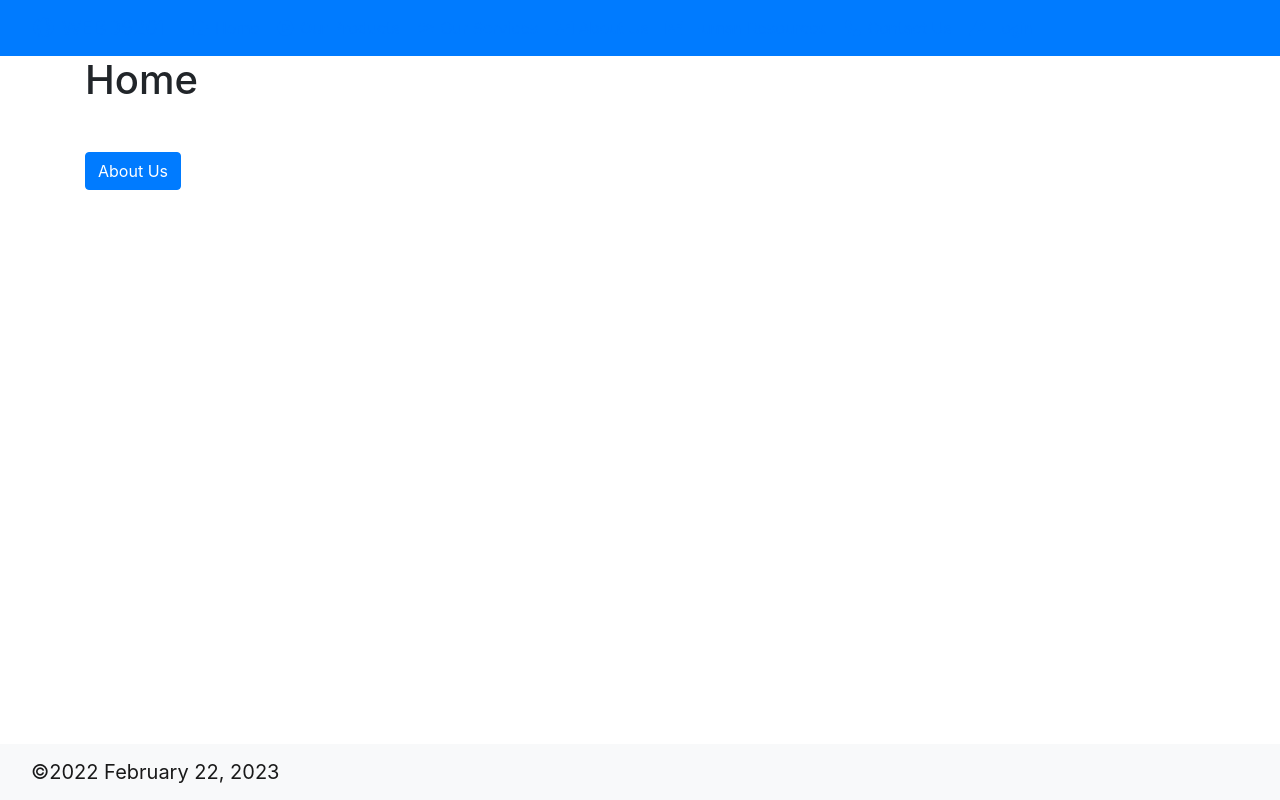
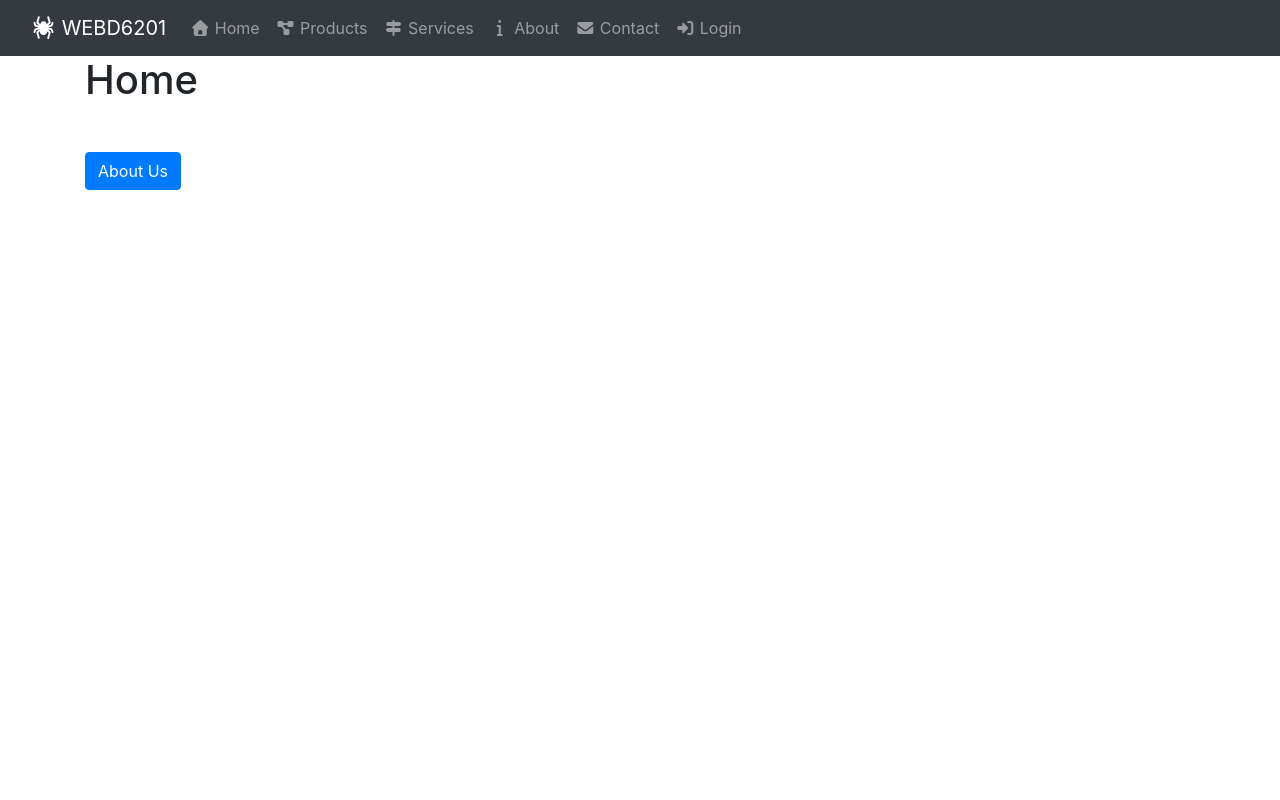
Before and after one commit to Americanprogrammer108/Americanprogrammer108.github.io, a plain HTML site: page index.html in a window 1280 px wide. Drawn offline with nearby package versions, Linux system fonts and the light colour scheme.

Commit message:
Add files via upload

```diff
--- a/Views/components/header.html
+++ b/Views/components/header.html
@@ -1,49 +1,32 @@
-<nav class="navbar navbar-expand-lg bg-body-primary navbar-primary bg-primary">
+<nav class="navbar navbar-expand-lg navbar-dark bg-dark">
     <div class="container-fluid">
-    <a class="navbar-brand" href="../../index.html" data="products"> <i class="fa-solid fa-globe"></i> WEBD6201</a>
+      <a class="navbar-brand" data="/"><i class="fas fa-spider"></i> WEBD6201</a>
       <button class="navbar-toggler" type="button" data-bs-toggle="collapse" data-bs-target="#navbarSupportedContent" aria-controls="navbarSupportedContent" aria-expanded="false" aria-label="Toggle navigation">
         <span class="navbar-toggler-icon"></span>
       </button>
       <div class="collapse navbar-collapse" id="navbarSupportedContent">
         <ul class="navbar-nav ms-auto mb-2 mb-lg-0">
-
-
-        <li class="nav-item">
-          <a class="nav-link" href="../../index.html" data="home">  <i class="fa-sharp fa-solid fa-house"></i> Home</a>
+          <li class="nav-item" id="home">
+            <a class="nav-link" data="home"><i class="fas fa-home"></i> Home</a>
           </li>
-
-        <li class="nav-item">
-          <a class="nav-link" href="./../../Views/content/products.html" data="products">  <i class="fa-brands fa-product-hunt"></i> Our Products</a>
+          <li class="nav-item" id="products">
+            <a class="nav-link" data="products"><i class="fas fa-project-diagram"></i> Products</a>
           </li>
-
-        <li class="nav-item">
-          <a class="nav-link" href="./../../Views/content/services.html" data="services"><i class="fa-brands fa-usps"></i> Our Services</a>
+          <li class="nav-item" id="services">
+            <a class="nav-link" data="services"><i class="fas fa-map-signs"></i> Services</a>
           </li>
-
-        <li class="nav-item">
-          <a class="nav-link" href="./../../Views/content/about.html" data="about"> <i class="fa-sharp fa-solid fa-address-card"></i> About Us</a>
+          <li class="nav-item" id="about">
+            <a class="nav-link" data="about"><i class="fas fa-info"></i> About</a>
           </li>
-
-        <li class="nav-item">
-          <a class="nav-link" href="#"> <i class="fa-sharp fa-solid fa-address-card"></i> Human Resources</a>
-        </li>
-
-        <li class="nav-item">
-          <a class="nav-link" href="./../../Views/content/contact.html" data="contact">  <i class="fa-solid fa-phone"></i> Contact Us</a>
+          <li class="nav-item" id="contact">
+            <a class="nav-link" data="contact"><i class="fas fa-envelope"></i> Contact</a>
           </li>
 
 
-        <li id="Login" class="nav-item">
-          <a class="nav-link" href="./../../Views/content/login.html" data="login">  <i class="fa-solid fa-key"></i> Login</a>
+          <li class="nav-item" id="login">
+            <a class="nav-link" data="login"><i class="fas fa-sign-in-alt"></i> Login</a>
           </li>
         </ul>
-
       </div>
     </div>
   </nav>
-
-<nav class="navbar fixed-bottom navbar-light bg-light">
-  <div class="container-fluid">
-    <a class="navbar-brand" >&copy2022 February 22, 2023</a>
-  </div>
-</nav>
```
Lines whose indentation alone changed are shown as unchanged.
